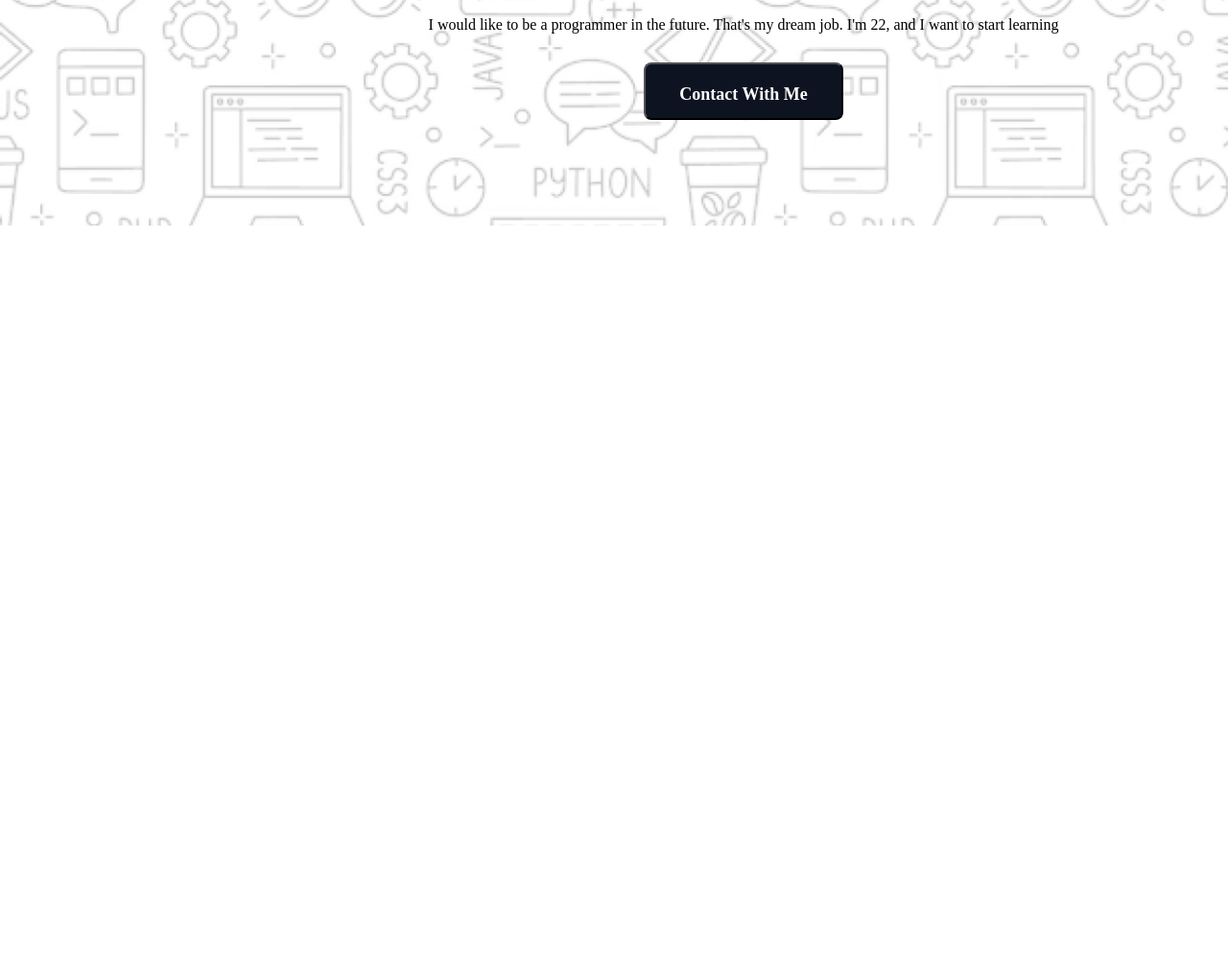
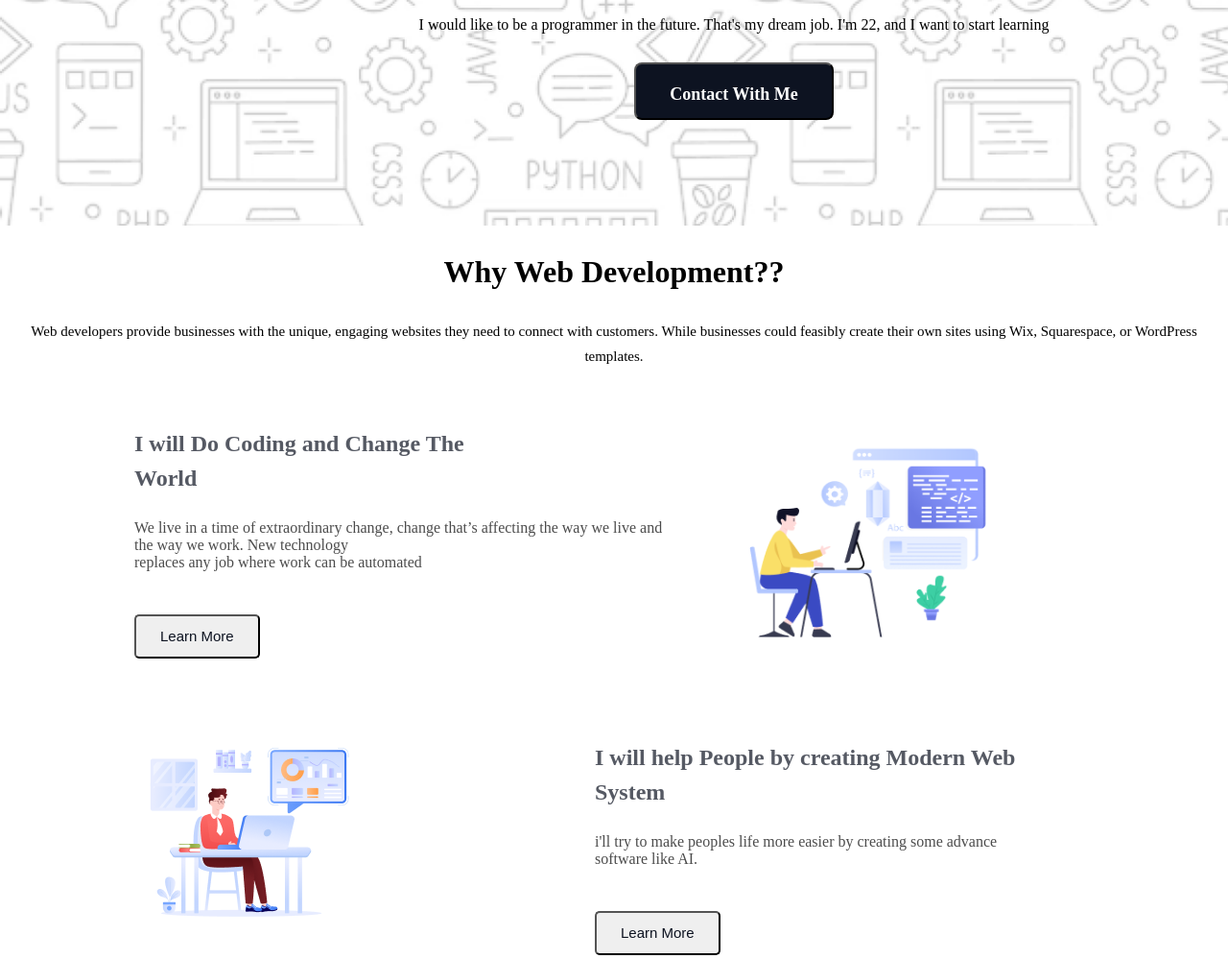
Before and after one commit to samiulIslam-git/assignment-1-repo, a plain HTML site: page index.html in a window 1280 px wide. Shown: the part 642-1641 px from the top of the page at 96% size. Before the commit the page ends 877 px from the top, so only its background shows below. Drawn offline with Linux system fonts and the light colour scheme.

Commit message:
added why web dev part

```diff
--- a/index.html
+++ b/index.html
@@ -25,14 +25,49 @@
             <img src="assets/Group.png" alt="">
           </div>
           <h1 class="boro-text">"In the near future, I hope to become a <br> Developer."</h1>
-          <p class="despriction">I would like to be a programmer in the future. That's my dream job. I'm 22, and I want to
+          <p class="despriction">I would like to be a programmer in the future. That's my dream job. I'm 22, and I want
+            to
             start learning</p>
           <button class="btn">Contact With Me</button>
         </div>
       </div>
     </section>
     <section>
-
+      <div class="natural">
+        <h2 class="natural-heading">Why Web Development??</h2>
+        <p class="natural-para">Web developers provide businesses with the unique, engaging websites they need to
+          connect with customers. While businesses could feasibly create their own sites using Wix, Squarespace, or
+          WordPress templates.</p>
+      </div>
+      <div class="banner">
+        <div class="banner-content">
+          <h2 class="banner-heading">I will Do Coding and Change The <br> World</h2>
+          <p class="banner-description">We live in a time of extraordinary change, change that’s affecting the way we
+            live and <br> the way we work. New technology <br> replaces any job where work can be automated
+          </p>
+          <button class="banner-btn">Learn More</button>
+        </div>
+        <img class="banner-pic" src="assets/Layer_1.png" alt="">
+      </div>
+      <div class="banner-two">
+        <div class="banner-content-two">
+          <h2 class="banner-heading">I will help People by creating Modern Web System</h2>
+          <p class="banner-description">i'll try to make peoples life more easier by creating some advance software like AI.
+          </p>
+          <button class="banner-btn">Learn More</button>
+        </div>
+        <img class="banner-pic-two" src="assets/Group 3.png" alt="">
+      </div>
+      <div class="banner-three">
+        <div class="banner-content">
+          <h2 class="banner-heading">I will Do Coding and Change The World</h2>
+          <p class="banner-description">We live in a time of extraordinary change, change that’s affecting the way we
+            live and <br> the way we work. New technology <br> replaces any job where work can be automated
+          </p>
+          <button class="banner-btn">Learn More</button>
+        </div>
+        <img class="banner-pic" src="assets/Group 4.png" alt="">
+      </div>
     </section>
   </main>
   <footer>
--- a/styles/styles.css
+++ b/styles/styles.css
@@ -37,11 +37,11 @@ nav ul li {
 
 /* developer part */
 .developer {
-    width: 1550px;
+    width: 1530px;
     height: 652px;
     /* border: 2px solid red; */
     margin: 0px auto;
-    text-align: center ;
+    text-align: center;
     background-image: url(../assets/Hero-bg.png);
     display: flex;
     justify-content: center;
@@ -49,21 +49,21 @@ nav ul li {
     background-size: cover;
 }
 
-.developer-nigga{
+.developer-nigga {
     width: 998px;
     height: 583.2px;
     flex-direction: column;
     /* border: 2px solid yellowgreen; */
 }
 
-.developer-img{
+.developer-img {
     width: 240.28px;
     height: 240px;
     text-align: center;
     display: inline-block;
 }
 
-.boro-text{
+.boro-text {
     color: rgb(13, 19, 33);
     font-family: Azeret Mono;
     font-size: 48px;
@@ -74,7 +74,7 @@ text-align: center;
     margin-bottom: 20px;
 }
 
-.btn{
+.btn {
     border-radius: 8px;
     background: rgb(13, 19, 33);
     color: rgb(255, 255, 255);
@@ -90,3 +90,104 @@ margin-bottom: 20px;
     width: 208px;
     height: 60px;
 }
+
+/* why web dev part1 */
+
+.natural {
+    text-align: center;
+    margin: 30px;
+    margin-bottom: 20px;
+}
+
+.natural-heading {
+    font-size: 32px;
+    margin-top: 30px;
+    margin-bottom: 30px;
+}
+
+.natural-para {
+    line-height: 26px;
+    font-size: 15px;
+}
+
+.banner-content {
+    margin-left: 140px;
+}
+
+.banner-heading {
+    color: rgba(13, 19, 33, 0.7);
+    font-family: Azeret Mono;
+    font-size: 24px;
+    font-weight: 700;
+    line-height: 36px;
+    letter-spacing: 0%;
+    text-align: left;
+    margin-top: 40px;
+    margin-bottom: 25px;
+}
+
+.banner-description {
+    opacity: 0.7;
+    margin-bottom: 35px;
+    font-weight: 400;
+}
+
+.banner-btn {
+    border-radius: 5px;
+    font-size: 15px;
+    font-weight: 400;
+    margin-top: 10px;
+    margin-bottom: 10px;
+    line-height: 12px;
+    text-align: center;
+    padding: 15px 25px;
+    color: rgb(13, 19, 33);
+}
+
+.banner-pic {
+    width: 259.56px;
+    height: 217.01px;
+    justify-content: flex-end;
+    margin-right: 240px;
+    margin-top: 60px;
+}
+
+.banner {
+    display: flex;
+    justify-content: space-between;
+}
+
+/* why web dev part2  */
+
+.banner-two {
+    display: flex;
+    align-items: center;
+}
+
+.banner-pic-two {
+    margin-left: 50px;
+    padding-left: 90px;
+    margin-top: 50px;
+}
+
+.banner-content-two {
+    justify-content: space-between;
+    width: 477px;
+    height: 220px;
+    padding-left: 240px;
+    justify-content:right;
+
+
+    /* Inside Auto Layout */
+    flex: none;
+    order: 1;
+    flex-grow: 0;
+}
+
+/* part3 */
+
+.banner-three{
+    display: flex;
+    justify-content: space-between;
+    margin-top: 85px;
+}
```
Lines whose indentation alone changed are shown as unchanged.
